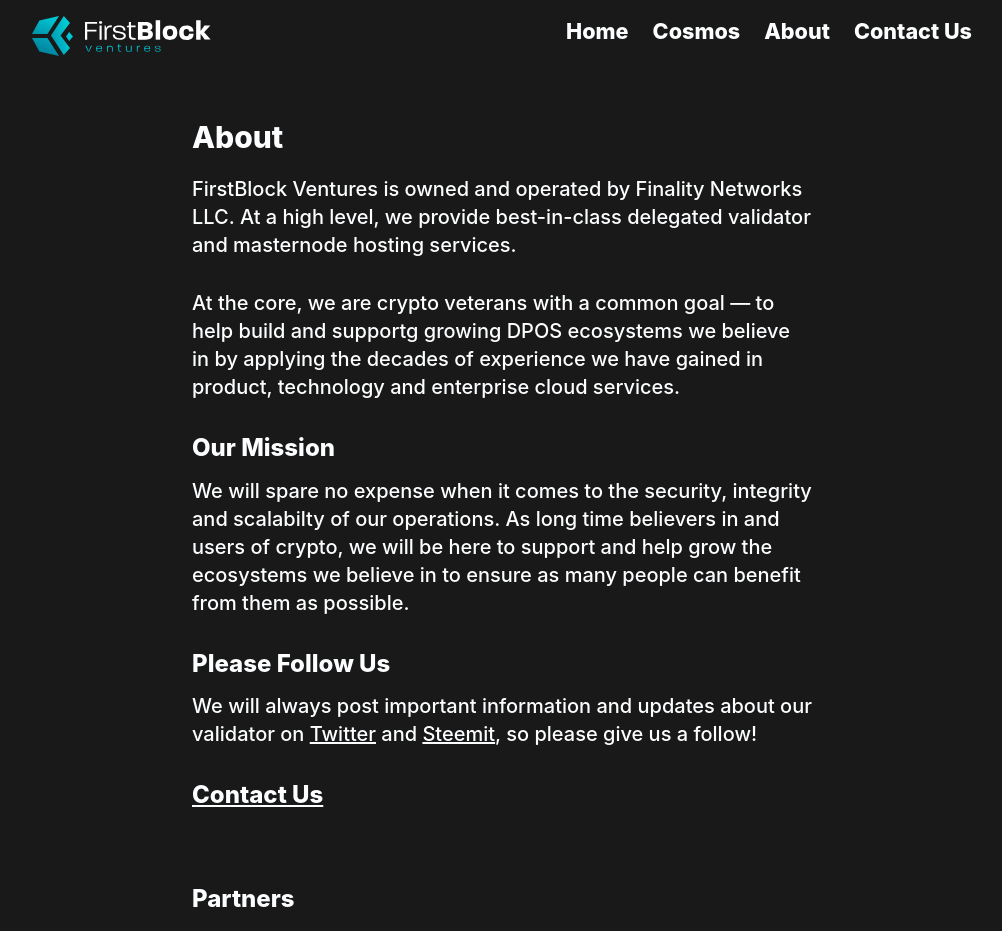
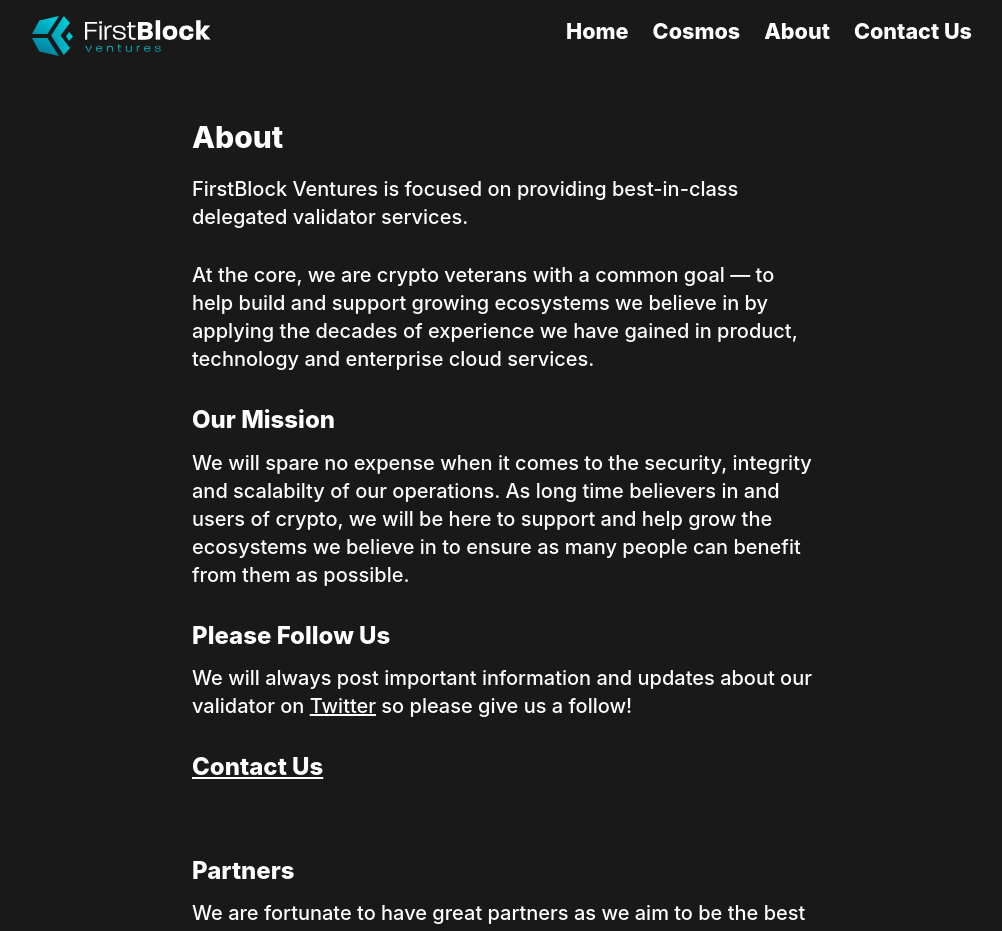
Before and after one commit to FirstBlock-CosmosVal/firstblock.io, a Jekyll site: the page built from about.md, in a window 1280 px wide. Shown: the top 931 px of the page, without its empty margins (138-1140 px from the left). Built offline with Jekyll 4.4.1, drawn with Linux system fonts in a browser that asks for light colours.

Commit message:
Update about.md

```diff
--- a/about.md
+++ b/about.md
@@ -5,15 +5,15 @@
 position: 3
 ---
 
-FirstBlock Ventures is owned and operated by Finality Networks LLC. At a high level, we provide best-in-class delegated validator and masternode hosting services.
+FirstBlock Ventures is focused on providing best-in-class delegated validator services.
 
-At the core, we are crypto veterans with a common goal &mdash; to help build and supportg growing DPOS ecosystems we believe in by applying the decades of experience we have gained in product, technology and enterprise cloud services.
+At the core, we are crypto veterans with a common goal &mdash; to help build and support growing ecosystems we believe in by applying the decades of experience we have gained in product, technology and enterprise cloud services.
 
 ## Our Mission
 We will spare no expense when it comes to the security, integrity and scalabilty of our operations. As long time believers in and users of crypto, we will be here to support and help grow the ecosystems we believe in to ensure as many people can benefit from them as possible.
 
 ## Please Follow Us
-We will always post important information and updates about our validator on [Twitter](https://twitter.com/FirstBlockV) and [Steemit](https://steemit.com/@firstblock), so please give us a follow!
+We will always post important information and updates about our validator on [Twitter](https://twitter.com/FirstBlockV) so please give us a follow!
 
 ## [Contact Us](http://firstblock.io/contact/)
 <br/>
```
